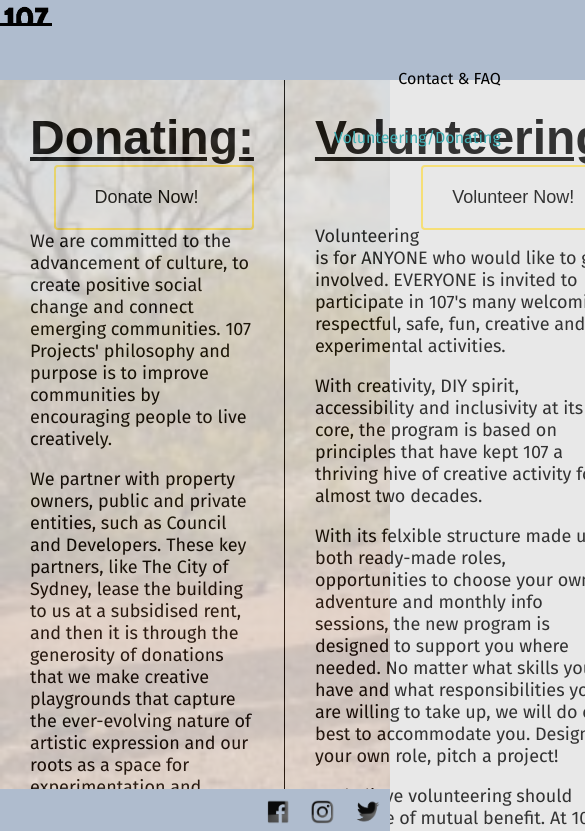
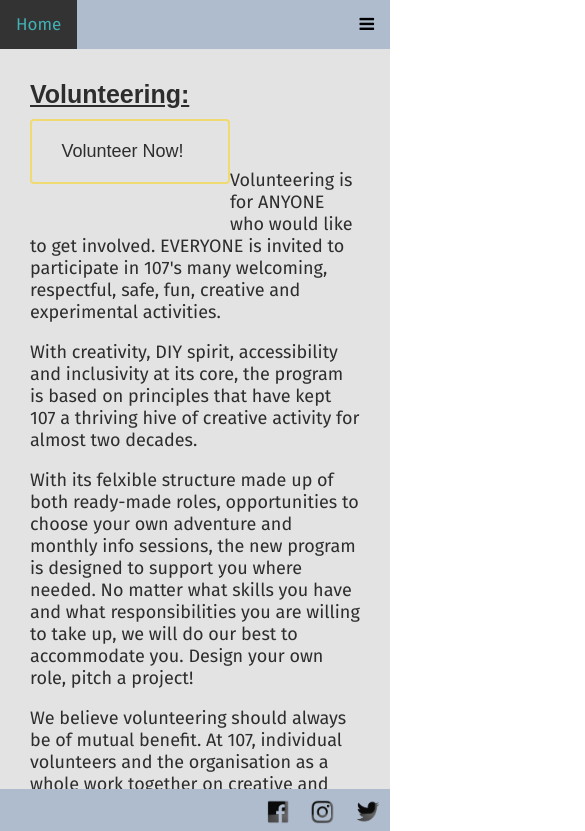
Before and after one commit to FrostLiam/DECO1016-A4, a plain HTML site: page donate.html in a window 390 px wide. Shown: the top 831 px of the page, 585 px wide, since content can reach past the window. Drawn offline with Linux system fonts and the light colour scheme; a web font is replaced by a local one.

Commit message:
volunteer mobile button in correct place

```diff
--- a/contactstyle.css
+++ b/contactstyle.css
@@ -2,7 +2,7 @@
 .grid-container {
   display: grid;
   grid-template-columns: 1fr;
-  grid-template-rows: 100px auto auto 20px;
+  grid-template-rows: 100px auto auto 10px;
   gap: 0px 0px;
   grid-template-areas:
     "header"
@@ -181,3 +181,5 @@ p {
     text-align: left;
   }
 }
+
+/*there is no need to edit the grid to be compatible with mobile because all the elements are already in the correct position */
--- a/donate.html
+++ b/donate.html
@@ -15,20 +15,26 @@
     <link href="https://fonts.googleapis.com/css2?family=Hind+Guntur&display=swap" rel="stylesheet">
     <link rel="preconnect" href="https://fonts.gstatic.com">
     <link href="https://fonts.googleapis.com/css2?family=Fira+Sans:wght@200;400&family=Hind+Guntur&display=swap" rel="stylesheet">
+
+    <!-- imports hamburger menu icon -->
+    <link rel="stylesheet" href="https://cdnjs.cloudflare.com/ajax/libs/font-awesome/4.7.0/css/font-awesome.min.css">
   </head>
 
   <body>
     <div class="grid-container">
-      <header class="header">
-         <a href="index.html"><img src="images/107-logo.png" alt="logo" style="width:8%"></a>
+      <header>
+        <nav class="topnav" id="myTopnav">
+          <a href="index.html" rel="noopener">Home</a>
 
-        <nav>
-          <ul>
-            <a href="contact.html" rel="noopener"><li class="navigation">Contact & FAQ</li></a>
+          <a href="donate.html" class="active">Volunteering/Donating</a>
 
-            <a href="donate.html" rel="noopener"><li class="navigation">Volunteering/Donating</li></a>
+          <a href="contact.html" rel="noopener">Contact & FAQ</a>
 
-          </ul>
+          <a href="javascript:void(0);" class="icon" onclick="myFunction()">
+            <i class="fa fa-bars"></i>
+          </a>
+
+        </nav>
       </header>
 
       <section class="donate">
@@ -73,7 +79,8 @@
       <div class="form-popup" id="myForm">
         <!-- Submit button just leads back to donate page -->
         <form action="donate.html" class="form-container">
-          <h1>Apply to Become a Volunteer:</h1>
+          <h2>Apply to Become a Volunteer:   </h2>
+          <br/>
 
           <label for="firstname"><strong>First Name *</strong></label>
           <input type="text" placeholder="First Name" name="firstname" required>
--- a/donatestyle.css
+++ b/donatestyle.css
@@ -2,7 +2,7 @@
 .grid-container {
   display: grid;
   grid-template-columns: 1fr 1fr;
-  grid-template-rows: 80px 1fr 20px;
+  grid-template-rows: 20px 1fr 20px;
   gap: 0px 0px;
   grid-template-areas:
     "header header"
@@ -71,45 +71,27 @@ footer > ul {
   height: 25px;
 }
 
-/* fixed header - inspired by the fixed footer */
-header {
+/*base code for responsive header from https://www.w3schools.com/howto/tryit.asp?filename=tryhow_js_topnav */
+
+.topnav {
+  /* fixed and 100% width creates a sticky header */
+  position: fixed;
+  width: 100%;
+  overflow: hidden;
+  color: black;
   background-color: #afbcce;
-  left: 0;
-  top: 0;
-  width: 100%;
-  /* the z-index ensures it is on top of other content on the page*/
-  z-index: 2;
-  padding: 0px;
+  z-index: 9;
 }
 
-header > img {
-  margin: 0px 10px;
+.topnav a {
+  float: left;
+  display: block;
+  color: #f2f2f2;
+  padding: 14px 16px;
+  text-decoration: none;
+  font-size: 17px;
 }
 
-header > nav {
-  display: inline;
-  margin: 0px;
-  float: right;
-}
-
-/* the inline property for nav and ul ensures that the navigation is on the same line as the home image/link */
-header > nav > ul {
-  display: inline;
-  margin-bottom: 0px;
-  float: right;
-  font-weight: 400;
-}
-
-/* base code for creating a nav bar from https://developer.mozilla.org/en-US/docs/Web/HTML/Element/nav */
-.navigation {
-  padding-left: 0;
-  float: right;
-  display: block-inline;
-  list-style-type: none;
-  margin: 20px 150px 20px 150px;
-}
-
-/* styling for the naivation links */
 a:link {
   color: black;
   background-color: transparent;
@@ -124,28 +106,28 @@ a:visited {
 
 a:hover {
   color: #42b1b6;
-  background-color: transparent;
+  background-color: #333;
 }
 
-a:active {
-  color: #55415e;
-  background-color: transparent;
+.topnav a.active {
+  color: #42b1b6;
+  background-color: #333;
 }
 
-/*selecting volunteer/donate only from navigation bar */
-a:nth-child(2) {
-  color: #42b1b6;
+.topnav .icon {
+  display: none;
 }
 
 h2 {
   text-decoration: underline;
   display: inline;
-  font-size: 48px;
+  font-size: 3vw;
   font-family: 'Hind Guntur', sans-serif;
 }
 
 p {
   font-size: 18px;
+  display: block;
 }
 
 section > p:first-of-type {
@@ -159,6 +141,7 @@ section > p:first-of-type {
 /* background clip code from https://css-tricks.com/almanac/properties/b/background-clip/ */
 .donate, .volunteer {
   padding: 30px;
+  margin-top: 30px;
   height: 100%;
   background-clip: padding-box;
   background-color: #e3e3e3;
@@ -181,6 +164,7 @@ section > p:first-of-type {
   float: right;
   border-radius: 4px;
   padding: 20px;
+  margin-top: 10px;
   width: 200px;
   font-size: 18px;
   font-family: 'Hind Guntur', sans-serif;
@@ -228,8 +212,9 @@ section > p:first-of-type {
 /* Add styles to the form container */
 .form-container {
   box-sizing: border-box;
-  width: 1000px;
-  padding: 10px;
+  max-width: 1000px;
+  min-width: 300px;
+  padding: 50px;
   background-color: white;
   height: 600px;
   overflow: auto;
@@ -272,3 +257,50 @@ section > p:first-of-type {
 .form-container .btn:hover  {
   opacity: 1;
 }
+
+@media screen and (max-width: 600px) {
+  .topnav a:not(:first-child) {display: none;}
+  .topnav a.icon {
+    float: right;
+    display: block;
+  }
+}
+
+@media screen and (max-width: 600px) {
+  .topnav.responsive {position: relative;}
+  .topnav.responsive .icon {
+    position: absolute;
+    right: 0;
+    top: 0;
+  }
+  .topnav.responsive a {
+    float: none;
+    display: block;
+    text-align: left;
+  }
+}
+
+@media screen and (max-width: 860px) {
+	.grid-container {
+    grid-template-columns: 100%;
+    grid-template-areas:
+      "header"
+      "volunteer"
+      "donate"
+      "footer";
+
+    background-image: none !important;
+  }
+
+  h2 {
+    font-size: 25px;
+  }
+
+  .button {
+    text-align: center;
+    display: block;
+    float: left;
+    margin: 10px 0px 30px 0px;
+  ?
+
+}
--- a/indexstyle.css
+++ b/indexstyle.css
@@ -212,11 +212,6 @@ a:hover {
   background-color: #333;
 }
 
-/*selecting volunteer/donate only from navigation bar */
-a:nth-child(1) {
-  color: #42b1b6;
-}
-
 .topnav .icon {
   display: none;
 }
```
Also changed, not shown: contact.html (+2 -2 lines), index.html (+2 -2 lines).
